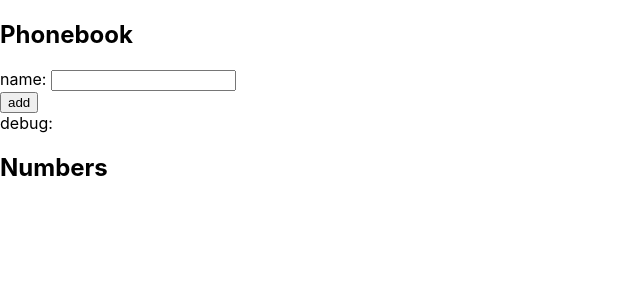
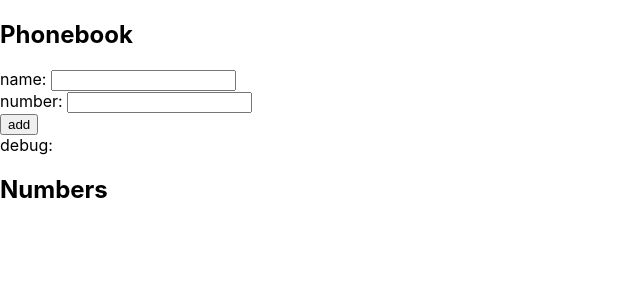
Before and after one commit to v3xj/fullstackopen2023, a React (Create React App) app in the folder osa2/puhelinluettelo/: page / in a window 1280 px wide. Shown: the top 300 px of the page, without its empty margins (0-640 px from the left). Built offline with nearby package versions, Linux system fonts and the light colour scheme; the HTML template or start-up script is replaced by a standard one.

Commit message:
2.8 puhelinluettelo step3

```diff
--- a/osa2/puhelinluettelo/src/App.js
+++ b/osa2/puhelinluettelo/src/App.js
@@ -5,11 +5,15 @@ const App = () => {
   const [newName, setNewName] = useState(
     ''
   )
+  const [newNumber, setNewNumber] = useState(
+    ''
+  )
 
-  const addName = (event) => {
+  const addPerson = (event) => {
     event.preventDefault()
     const nameObject = {
       content: newName,
+      number: newNumber,
       id: persons.length + 1,
     }
 
@@ -20,31 +24,42 @@ const App = () => {
     setPersons(persons.concat(nameObject))
 
     setNewName('')
+    setNewNumber('')
   }
 
 
-  const handleInputChange = (event) => {
+  const handleNameChange = (event) => {
     console.log(event.target.value)
     setNewName(event.target.value)
+  }
+
+  const handleNumberChange = (event) => {
+    console.log(event.target.value)
+    setNewNumber(event.target.value)
   }
 
   return (
     <div>
       <h2>Phonebook</h2>
-      <form onSubmit={addName}>
+      <form onSubmit={addPerson}>
         <div>
           name: <input
           value={newName}
-          onChange={handleInputChange} />
+          onChange={handleNameChange} />
+        </div>
+        <div>
+          number: <input
+          value={newNumber}
+          onChange={handleNumberChange} />
         </div>
         <div>
           <button type="submit">add</button>
-          <div>debug: {newName} </div>
+          <div>debug: {newName} {newNumber}</div>
         </div>
       </form>
       <h2>Numbers</h2>
         {persons.map(person =>
-          <div key={person.id}>{person.content}</div>
+          <div key={person.id}>{person.content} {person.number} </div>
           )}
     </div>
   )
```
